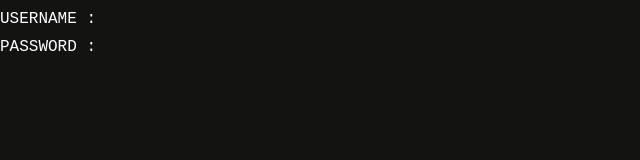
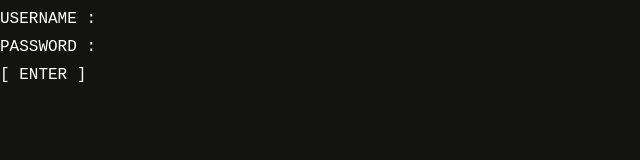
Before and after one commit to greekstars/personalpage, a plain HTML site: page login.html in a window 1280 px wide. Shown: the full height of the page, 0-640 px from the left. Drawn offline with Linux system fonts and the light colour scheme; files whose address does not match are found by name.

Commit message:
Update login.html

```diff
--- a/login.html
+++ b/login.html
@@ -20,12 +20,23 @@
     outline: none;
     font-family: monospace, monospace;
   }
+  #enter-btn {
+    margin-top: 10px;
+    cursor: pointer;
+    user-select: none;
+    font-family: monospace, monospace;
+  }
+  #enter-btn:hover {
+    text-decoration: underline;
+  }
 </style>
 </head>
 <body>
   <label>USERNAME : <input id="username" type="text" autocomplete="off" autocorrect="off" autocapitalize="off" spellcheck="false"></label>
   <label>PASSWORD : <input id="password" type="password" autocomplete="off"></label>
 
+  <div id="enter-btn">[   ENTER   ]</div>
+
   <script type="module" src="main.js"></script>
 </body>
 </html>
```
